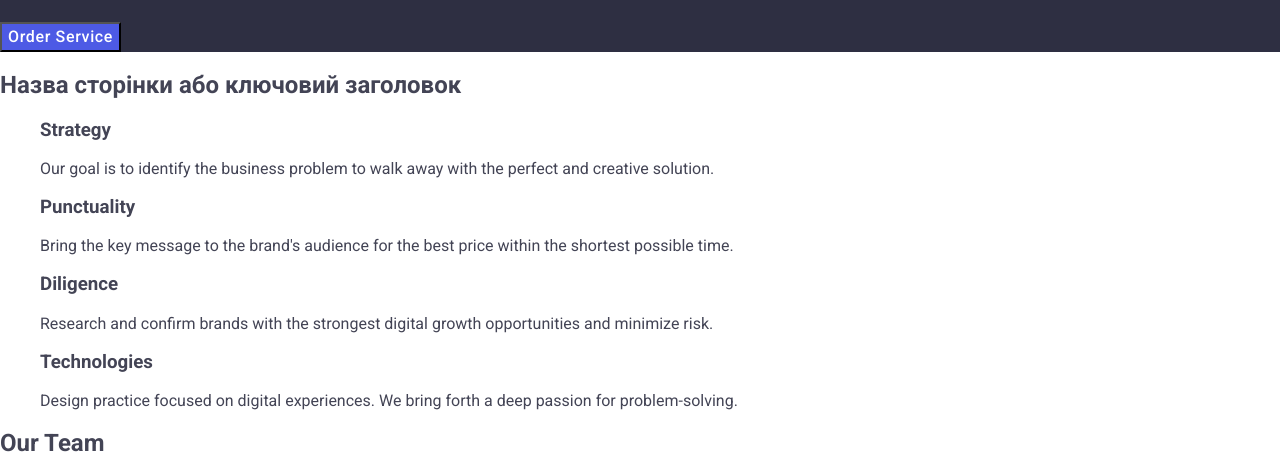
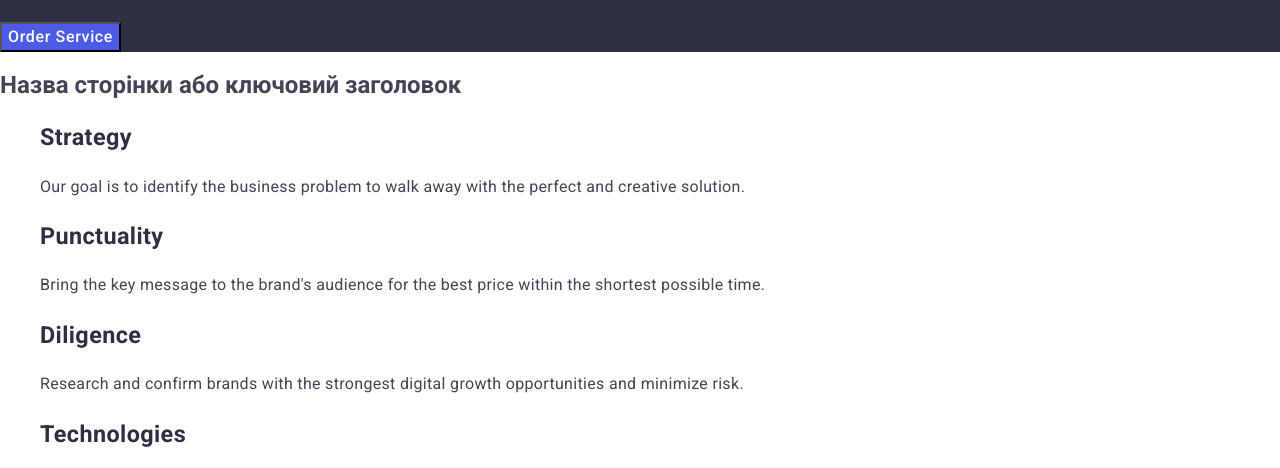
Before and after one commit to Evgeniya-28/goit-markup-hw-02, a plain HTML site: page index.html in a window 1280 px wide. Shown: the part 304-772 px from the top of the page. Drawn offline with nearby package versions, Linux system fonts and the light colour scheme.

Commit message:
made section2

```diff
--- a/css/styles.css
+++ b/css/styles.css
@@ -81,3 +81,17 @@ a {
 .button.focus {
   background-color: #404bbf;
 }
+.benefits {
+  font-weight: 500;
+  font-size: 20px;
+  line-height: 1.2;
+  letter-spacing: 0.02em;
+  color: #2e2f42;
+}
+.benefits-p {
+  font-size: 16px;
+  line-height: 1.5;
+  letter-spacing: 0.02em;
+  color: #434455;
+  font-weight: 400;
+}
--- a/index.html
+++ b/index.html
@@ -59,31 +59,31 @@
       </section>
       <section id="benefits">
         <h2 class="visually-hidden">Назва сторінки або ключовий заголовок</h2>
-        <ul>
+        <ul class="benefits">
           <li>
             <h3>Strategy</h3>
-            <p>
+            <p class="benefits-p">
               Our goal is to identify the business problem to walk away with the
               perfect and creative solution.
             </p>
           </li>
           <li>
             <h3>Punctuality</h3>
-            <p>
+            <p class="benefits-p">
               Bring the key message to the brand's audience for the best price
               within the shortest possible time.
             </p>
           </li>
           <li>
             <h3>Diligence</h3>
-            <p>
+            <p class="benefits-p">
               Research and confirm brands with the strongest digital growth
               opportunities and minimize risk.
             </p>
           </li>
           <li>
             <h3>Technologies</h3>
-            <p>
+            <p class="benefits-p">
               Design practice focused on digital experiences. We bring forth a
               deep passion for problem-solving.
             </p>
```
